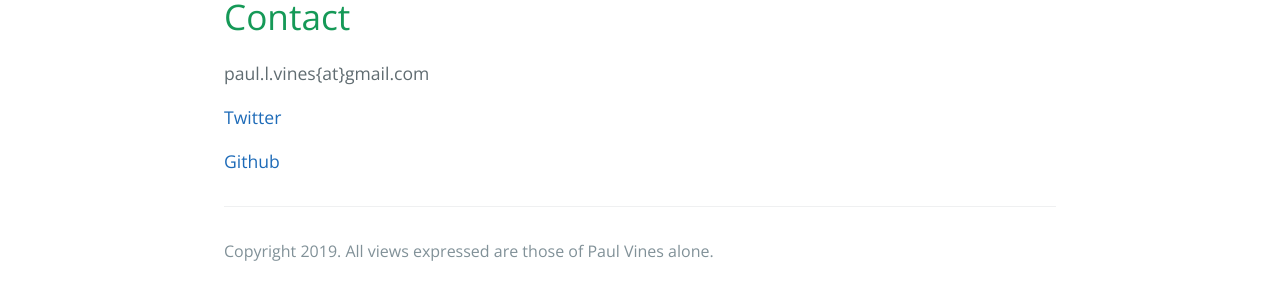
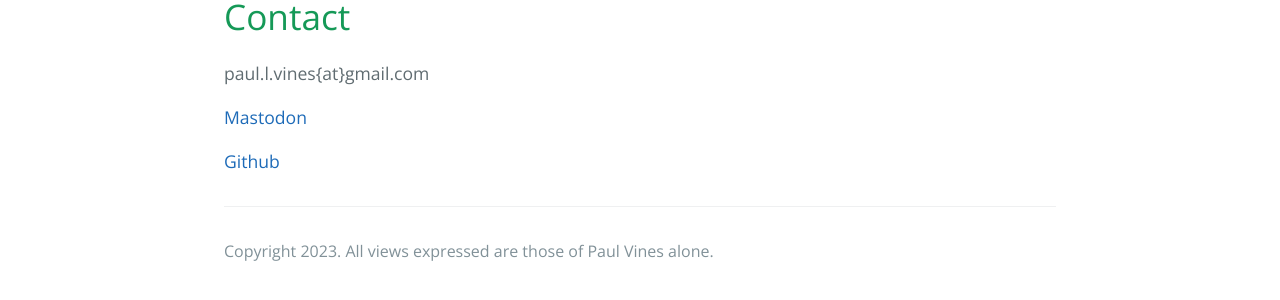
Before and after one commit to plvines/plvines.github.io, a Jekyll site: the page built from contact.md, in a window 1280 px wide. Shown: the part 425-725 px from the top of the page. Built offline with Jekyll 4.4.1, drawn with Linux system fonts in a browser that asks for light colours; our own code applies the rules of GitHub Pages for plain Markdown files.

Commit message:
Update copyright and contact

```diff
--- a/_layouts/default.html
+++ b/_layouts/default.html
@@ -42,7 +42,7 @@
         {% if site.github.is_project_page %}
           <span class="site-footer-owner"><a href="{{ site.github.repository_url }}">{{ site.github.repository_name }}</a> is maintained by <a href="{{ site.github.owner_url }}">{{ site.github.owner_name }}</a>.</span>
         {% endif %}
-        <span class="site-footer-credits">Copyright 2019. All views expressed are those of Paul Vines alone.</a></span>
+        <span class="site-footer-credits">Copyright 2023. All views expressed are those of Paul Vines alone.</a></span>
       </footer>
     </section>
 
--- a/contact.md
+++ b/contact.md
@@ -5,6 +5,6 @@ layout: default
 
 paul.l.vines{at}gmail.com
 
-[Twitter](https://twitter.com/covertvines)
+[Mastodon](covertvines@ioc.exchange)
 
 [Github](https://github.com/plvines)
```
